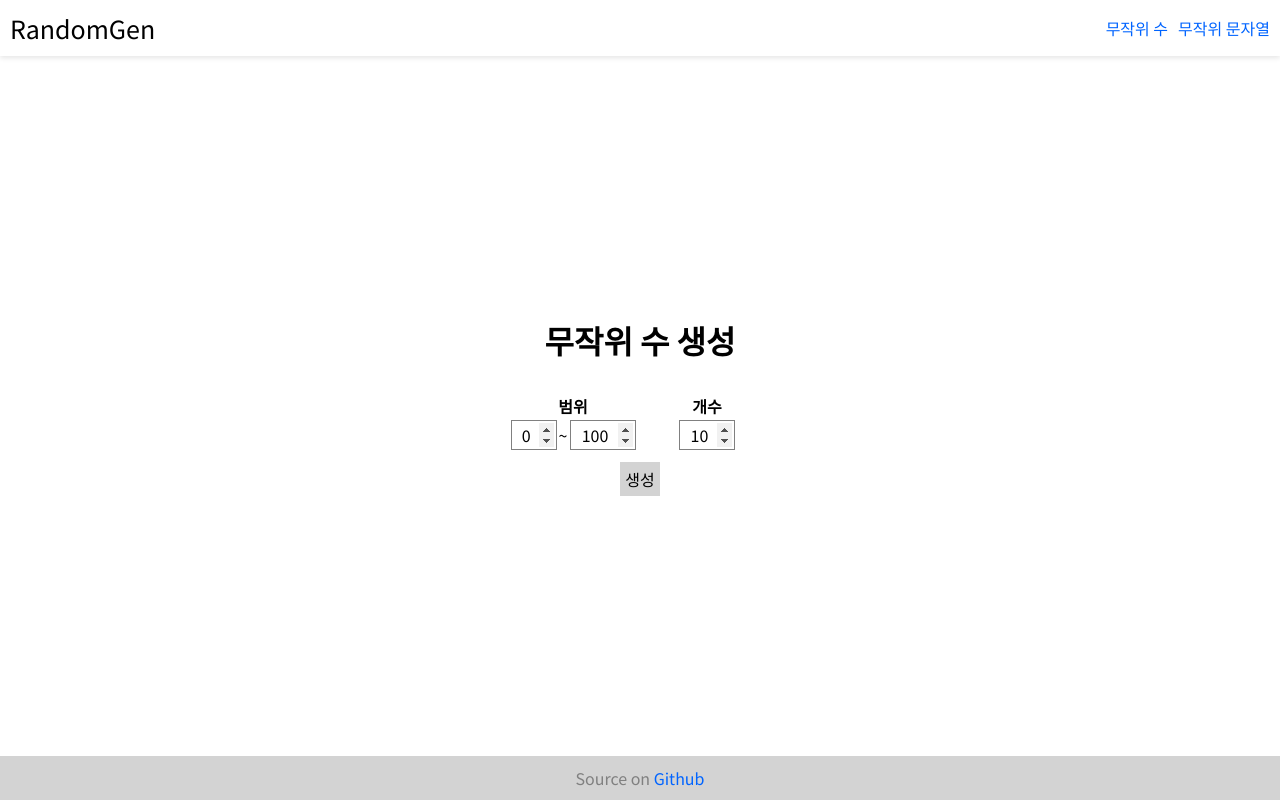
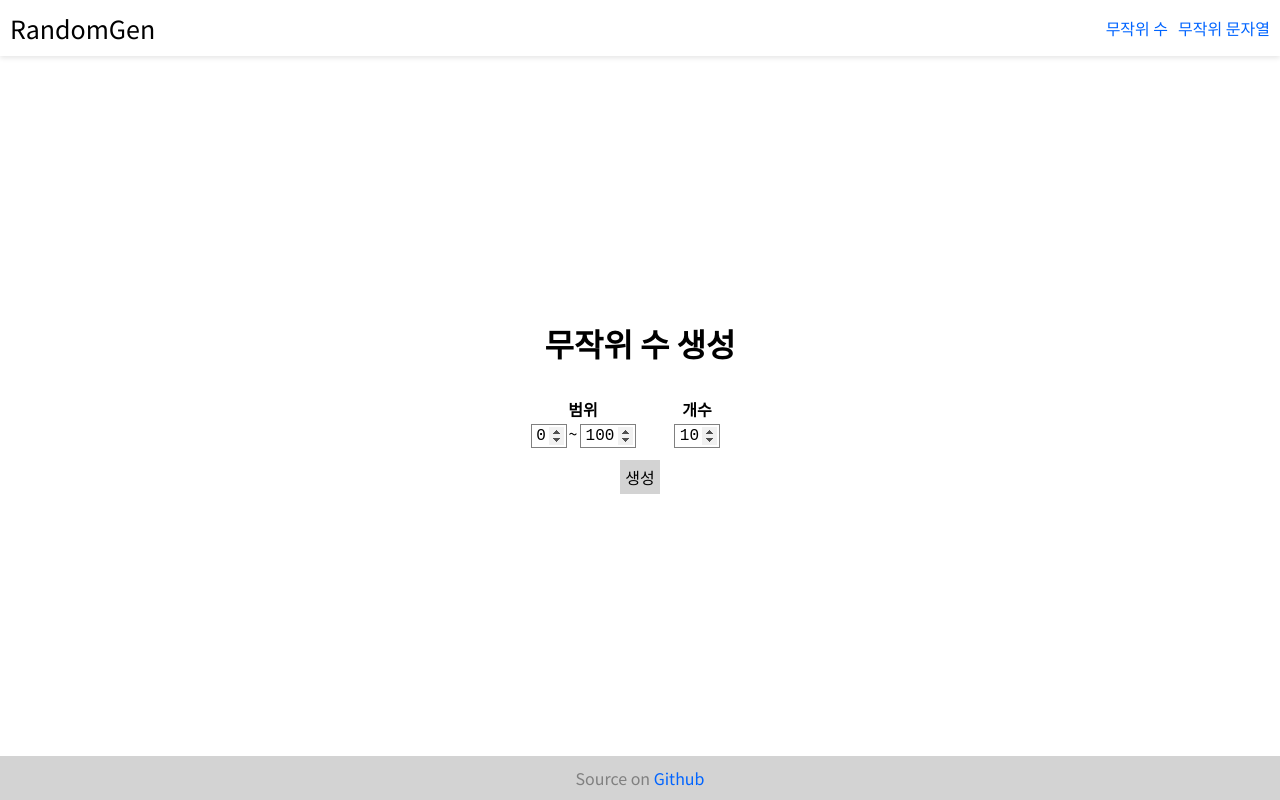
Before and after one commit to OhBeomho/randomgen, a React (Vite) app: page /nums in a window 1280 px wide. Built offline with nearby package versions, Linux system fonts and the light colour scheme.

Commit message:
changed input font to monospace

```diff
--- a/src/components/Input.styled.tsx
+++ b/src/components/Input.styled.tsx
@@ -7,6 +7,7 @@ const StyledInput = styled.input`
 	padding: 2px;
 	margin: 2px;
 	border: 1px solid gray;
+	font-family: monospace;
 	font-size: 16px;
 
 	&:hover,
@@ -29,7 +30,7 @@ export function Input(
 		<StyledInput
 			{...props}
 			onInput={changeValue}
-			style={{ width: ((length === 0 ? 1 : length) + 3) * getTextWidth(16, "monospace") }}
+			style={{ width: ((length === 0 ? 1 : length) + 2) * getTextWidth(16, "monospace") }}
 		/>
 	);
 }
```
